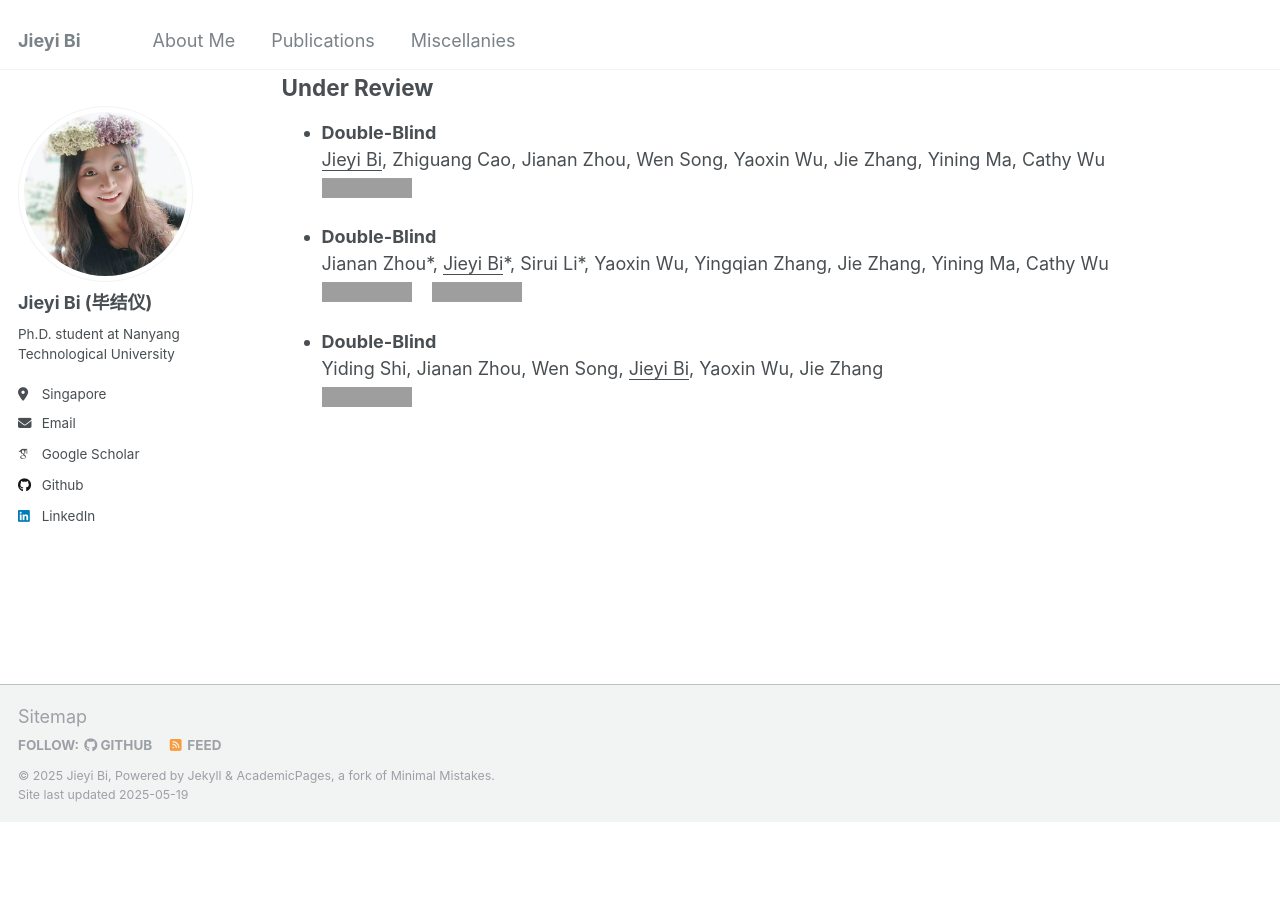
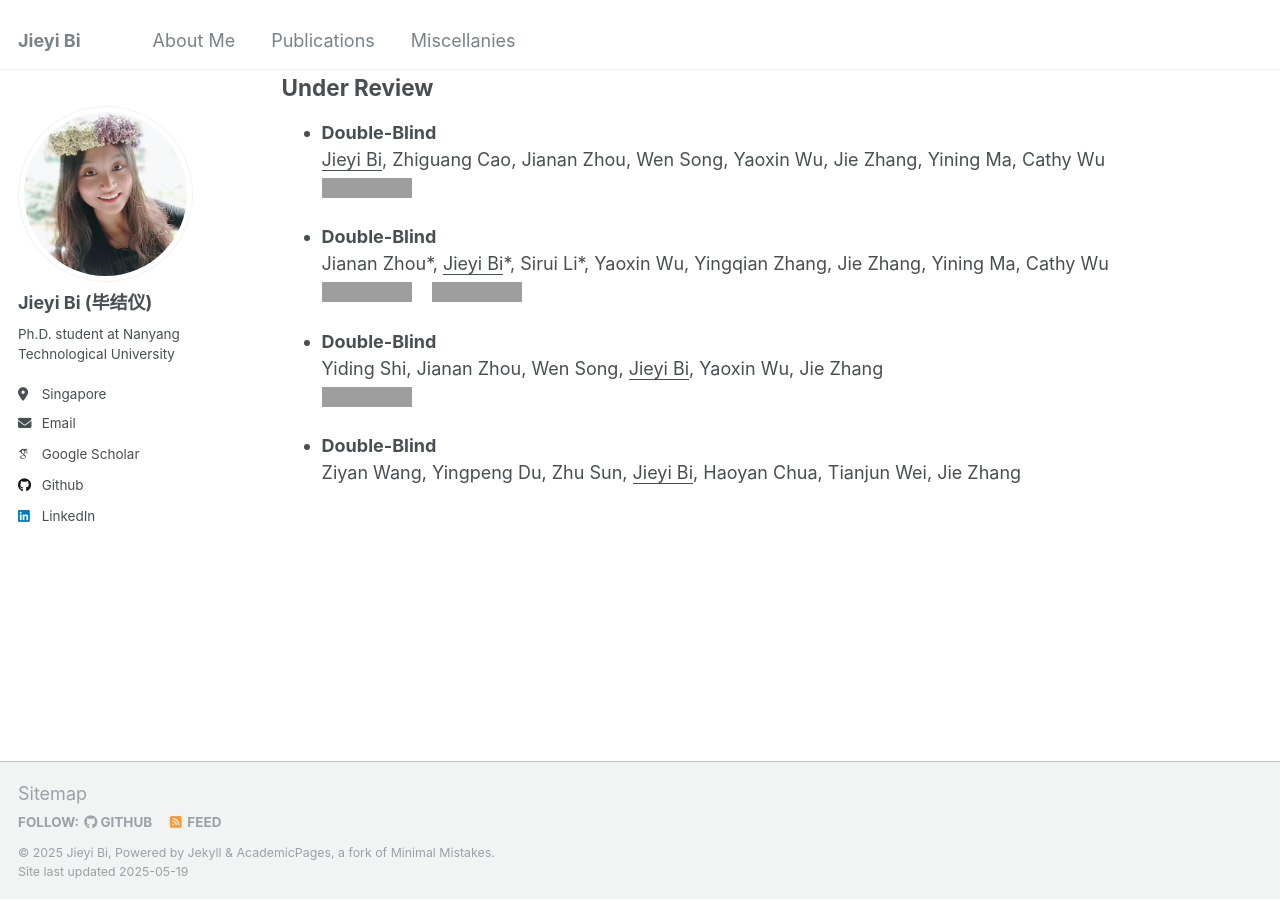
Before and after one commit to jieyibi/jieyibi.github.io, a Jekyll site: the page built from _pages/publications.md, in a window 1280 px wide and 900 px high, scrolled down 674 px, cut to the strip 0-900 px from the top of the window. Built offline with Jekyll 4.4.1, drawn with Linux system fonts in a browser that asks for light colours; some web fonts are replaced; before the commit the page ends 1496 px from its top, so only the background shows below that; grey boxes are pictures that could not be loaded.

Commit message:
Update publications.md

```diff
--- a/_pages/publications.md
+++ b/_pages/publications.md
@@ -50,3 +50,6 @@ author_profile: true
 * **Double-Blind** \
    Yiding Shi, Jianan Zhou, Wen Song, <u>Jieyi Bi</u>, Yaoxin Wu, Jie Zhang \
    [![PDF](https://img.shields.io/badge/Download-Soon-brightgreen.svg)]()
+
+* **Double-Blind** \
+    Ziyan Wang, Yingpeng Du, Zhu Sun, <u>Jieyi Bi</u>, Haoyan Chua, Tianjun Wei, Jie Zhang
```
